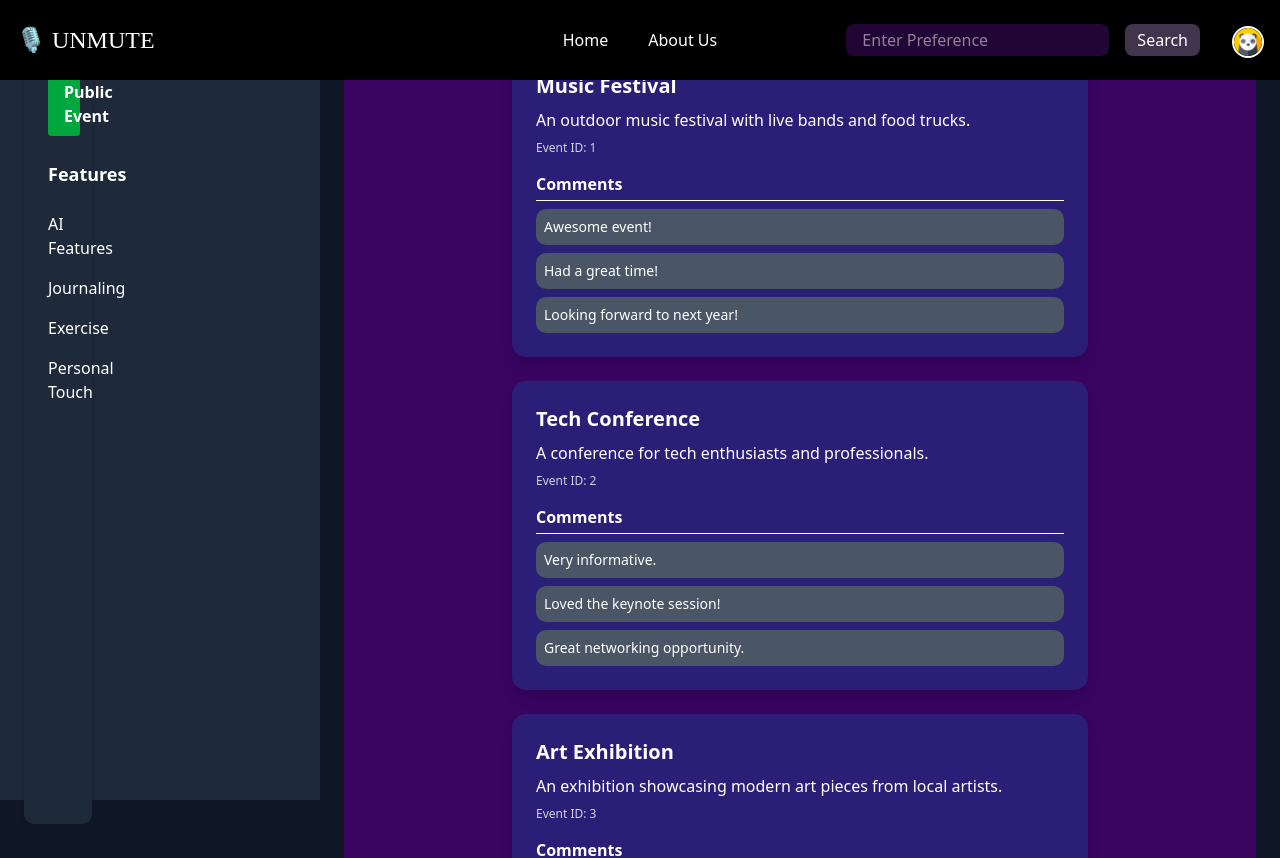
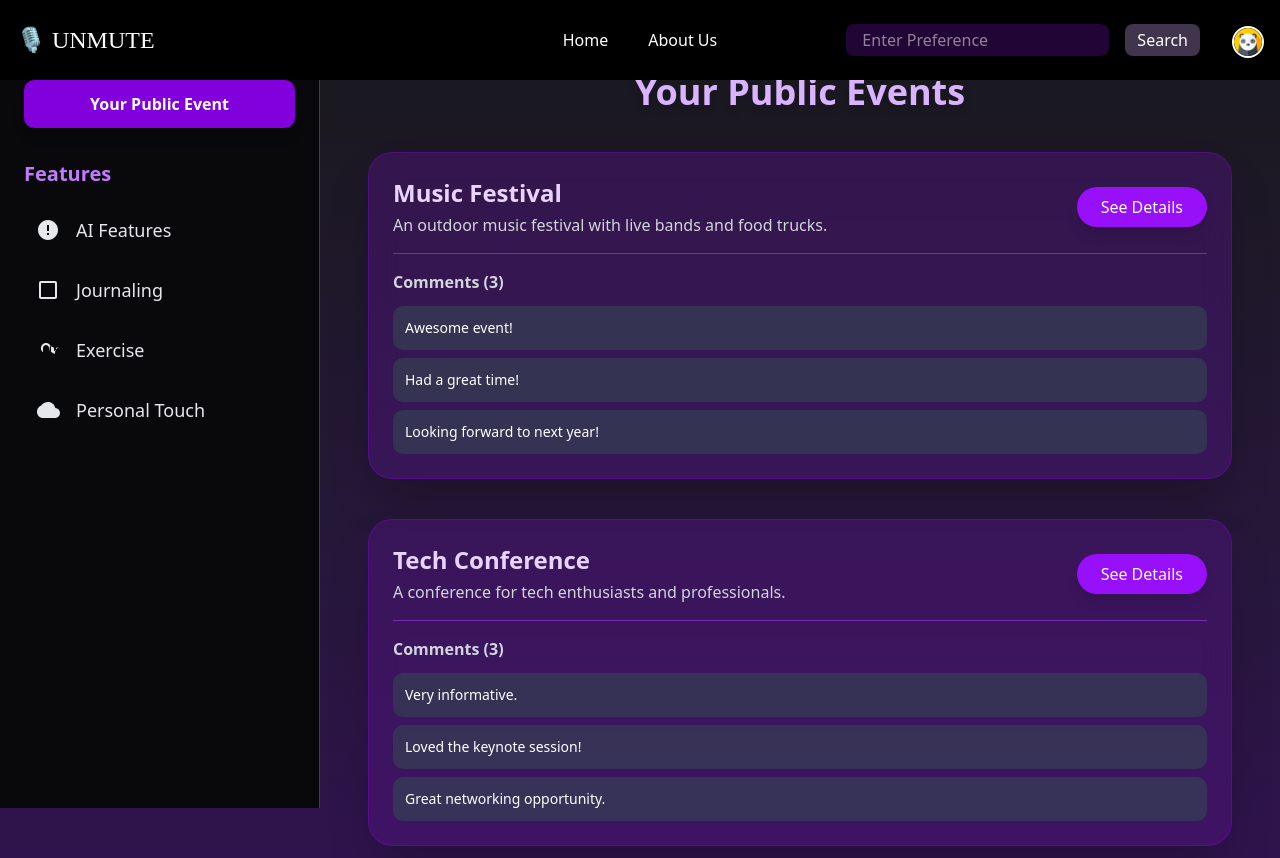
Before and after one commit to raunak300/MajorProject, a React (Vite) app in the folder Frontend/: page /public in a window 1280 px wide. Shown: the top 858 px of the page. Built offline with nearby package versions, Linux system fonts and the light colour scheme; no server answers; a web font is replaced by a local one.

Commit message:
changes UI

```diff
--- a/Frontend/src/Components/ContentPublic/PublicCard.jsx
+++ b/Frontend/src/Components/ContentPublic/PublicCard.jsx
@@ -1,4 +1,10 @@
 import React from 'react';
+import { motion, AnimatePresence } from 'framer-motion';
+const Icon = ({ path, viewBox = "0 0 24 24", className = "w-5 h-5" }) => (
+  <svg className={className} fill="currentColor" viewBox={viewBox} xmlns="http://www.w3.org/2000/svg">
+    <path d={path} />
+  </svg>
+);
 
 const PublicCard = () => {
   const events = [
@@ -23,32 +29,47 @@ const PublicCard = () => {
   ];
 
   return (
-        <div className="flex flex-col gap-6 p-6 bg-purple-950/90 min-h-screen">
+    <div className="flex flex-col gap-10 p-4">
+      <h1 className="text-3xl md:text-4xl font-extrabold text-purple-300 text-center drop-shadow-lg">Your Public Events</h1>
       {events.map((event) => (
-                <div
+        <motion.div
           key={event.VENT_ID}
-                    className="bg-blue-900/50 text-white p-6 rounded-xl shadow-lg w-2/3 mx-auto"
+          initial={{ opacity: 0, y: 20 }}
+          animate={{ opacity: 1, y: 0 }}
+          transition={{ duration: 0.5 }}
+          className="bg-purple-900/40 backdrop-blur-lg border border-purple-700/40 text-white p-6 rounded-3xl shadow-2xl w-full mx-auto transition-transform duration-300 hover:scale-[1.02]"
         >
-                    <div className="text-xl font-bold mb-2">{event.Title}</div>
-                    <div className="mb-2">{event.description}</div>
-                    <div className="text-xs opacity-80 mb-4">Event ID: {event.VENT_ID}</div>
+          <div className="flex flex-col md:flex-row md:items-center justify-between gap-4 mb-4">
             <div>
-                        <div className="font-bold mb-2 border-b border-white pb-1">Comments</div>
+              <div className="text-2xl font-bold text-purple-200">{event.Title}</div>
+              <p className="text-gray-300 mt-1">{event.description}</p>
+            </div>
+            <button className="bg-purple-600 hover:bg-purple-700 text-white font-medium py-2 px-6 rounded-full shadow-lg transition-colors duration-200 whitespace-nowrap">
+              See Details
+            </button>
+          </div>
+
+          <div className="border-t border-purple-500/50 pt-4 mt-4">
+            <div className="font-semibold text-gray-300 mb-3">Comments ({event.comments.length})</div>
             <div className="flex flex-col gap-2">
               {event.comments.map((cmt, idx) => (
-                                <div
+                <motion.div
                   key={idx}
-                                    className="bg-gray-600 p-2 rounded-lg text-sm"
+                  initial={{ opacity: 0, x: -10 }}
+                  animate={{ opacity: 1, x: 0 }}
+                  transition={{ duration: 0.3, delay: idx * 0.1 }}
+                  className="bg-gray-700/70 p-3 rounded-lg text-sm hover:bg-gray-600/80 transition-colors duration-200"
                 >
                   {cmt}
-                                </div>
+                </motion.div>
               ))}
             </div>
           </div>
-                </div>
+        </motion.div>
       ))}
     </div>
   );
 };
 
+
 export default PublicCard;
--- a/Frontend/src/Components/ContentPublic/PublicContent.jsx
+++ b/Frontend/src/Components/ContentPublic/PublicContent.jsx
@@ -1,13 +1,10 @@
-import React from 'react'
-import PublicCard from './PublicCard'
-import Sidebar from '../Sidebar'
+import PublicCard from "./PublicCard";
 const PublicContent = () => {
   return (
-    <div>
-        <PublicCard />
+    <div className="py-8">
+      <PublicCard />
+    </div>
+  );
+};
 
-    </div>
-  )
-}
-
-export default PublicContent
+export default PublicContent;
--- a/Frontend/src/Components/Sidebar.jsx
+++ b/Frontend/src/Components/Sidebar.jsx
@@ -1,20 +1,59 @@
 import React from 'react';
+import { useNavigate } from 'react-router-dom';
+
+const Icon = ({ path, viewBox = "0 0 24 24", className = "w-5 h-5" }) => (
+  <svg className={className} fill="currentColor" viewBox={viewBox} xmlns="http://www.w3.org/2000/svg">
+    <path d={path} />
+  </svg>
+);
 
 const Sidebar = () => {
+  const navigate = useNavigate();
+
   return (
-    <div className="bg-gray-800 text-white w-1/4 min-h-screen p-6 rounded-lg shadow-md flex flex-col gap-6">
+    <div className="bg-zinc-950 text-white h-full w-full p-6 flex flex-col gap-8 border-r border-purple-800 shadow-2xl">
+
       {/* Top Button */}
-      <button className="bg-green-600 hover:bg-green-500 text-white font-bold py-2 px-4 rounded">
+      <button className="bg-purple-700 hover:bg-purple-600 focus:outline-none focus:ring-2 focus:ring-purple-500 focus:ring-offset-2 focus:ring-offset-zinc-950 text-white font-semibold py-3 px-6 rounded-lg transition-all duration-300 transform hover:scale-105 shadow-lg">
         Your Public Event
       </button>
 
       {/* Feature Navigation */}
-      <div className="flex flex-col gap-4">
-        <h2 className="text-lg font-semibold mb-2">Features</h2>
-        <a href="#ai-features" className="hover:text-gray-300 cursor-pointer">AI Features</a>
-        <a href="#journaling" className="hover:text-gray-300 cursor-pointer">Journaling</a>
-        <a href="#exercise" className="hover:text-gray-300 cursor-pointer">Exercise</a>
-        <a href="#personal-touch" className="hover:text-gray-300 cursor-pointer">Personal Touch</a>
+      <div className="flex flex-col gap-2">
+        <h2 className="text-xl font-semibold text-purple-400 mb-2">Features</h2>
+
+        {/* Navigation Buttons with Icons */}
+        <button
+          onClick={() => navigate("/features")}
+          className="flex items-center gap-4 py-3 px-3 rounded-lg hover:bg-purple-900/40 transition-colors duration-200 group text-lg font-medium text-gray-200"
+        >
+          <Icon path="M12 2C6.48 2 2 6.48 2 12s4.48 10 10 10 10-4.48 10-10S17.52 2 12 2zm1 15h-2v-2h2v2zm0-4h-2V7h2v6z" className="w-6 h-6" />
+          <span className="group-hover:text-white transition-colors">AI Features</span>
+        </button>
+
+        <button
+          onClick={() => navigate("/journal")}
+          className="flex items-center gap-4 py-3 px-3 rounded-lg hover:bg-purple-900/40 transition-colors duration-200 group text-lg font-medium text-gray-200"
+        >
+          <Icon path="M19 3H5c-1.1 0-2 .9-2 2v14c0 1.1.9 2 2 2h14c1.1 0 2-.9 2-2V5c0-1.1-.9-2-2-2zm0 16H5V5h14v14z" className="w-6 h-6" />
+          <span className="group-hover:text-white transition-colors">Journaling</span>
+        </button>
+
+        <button
+          onClick={() => navigate("/exercise")}
+          className="flex items-center gap-4 py-3 px-3 rounded-lg hover:bg-purple-900/40 transition-colors duration-200 group text-lg font-medium text-gray-200"
+        >
+          <Icon path="M13 13.91V10c0-1.65-1.35-3-3-3s-3 1.35-3 3v4.18c-1.16-.62-2-1.85-2-3.32V10c0-2.76 2.24-5 5-5s5 2.24 5 5v3.91l4 2.11v-1.74c0-2.42 1.77-4.43 4.07-4.88L20 9.87V13h-2v-3.13l-4-2.11z" className="w-6 h-6" />
+          <span className="group-hover:text-white transition-colors">Exercise</span>
+        </button>
+
+        <button
+          onClick={() => navigate("/personal")}
+          className="flex items-center gap-4 py-3 px-3 rounded-lg hover:bg-purple-900/40 transition-colors duration-200 group text-lg font-medium text-gray-200"
+        >
+          <Icon path="M19.35 10.04C18.67 6.59 15.64 4 12 4c-2.82 0-5.3 1.42-6.71 3.55C3.3 7.96 1 10.79 1 14c0 3.31 2.69 6 6 6h12c2.76 0 5-2.24 5-5 0-2.64-2.05-4.78-4.65-4.96z" className="w-6 h-6" />
+          <span className="group-hover:text-white transition-colors">Personal Touch</span>
+        </button>
       </div>
     </div>
   );
--- a/Frontend/src/Pages/Public.jsx
+++ b/Frontend/src/Pages/Public.jsx
@@ -1,30 +1,28 @@
 import React from 'react';
 import Nav from '@/Components/Nav';
-import Footer from '@/Components/Footer';
 import PublicContent from '@/Components/ContentPublic/PublicContent';
 import Sidebar from '@/Components/Sidebar';
 
 const Public = () => {
   return (
-    <div className="bg-gray-900 min-h-screen flex flex-col">
-      {/* Navigation */}
+    <div className="bg-gradient-to-b from-zinc-900 to-purple-950 min-h-screen font-sans antialiased text-gray-100">
+
+      {/* Navigation - Always visible */}
       <Nav />
 
-      {/* Main Layout: Sidebar + Content */}
-      <div className="flex flex-1">
-        {/* Sidebar */}
-        <div className="w-1/4 bg-gray-800 p-6 sticky top-0 h-screen">
+      <div className="flex">
+        {/* Fixed Sidebar */}
+        <div className="hidden lg:block w-1/4 fixed top-14 left-0 h-[calc(102vh-4rem)] overflow-y-auto">
           <Sidebar />
         </div>
 
-        {/* Content Area */}
-        <div className="flex-1 p-6">
-          <PublicContent />
+        {/* Scrollable Public Content Area */}
+        <div className="flex-1 lg:ml-1/4 overflow-y-auto px-4 py-6 md:px-8" style={{ marginLeft: '25%' }}>
+          <div className="max-w-4xl mx-auto space-y-10">
+            <PublicContent />
+          </div>
         </div>
       </div>
-
-      {/* Footer */}
-      <Footer />
     </div>
   );
 };
```
Also changed, not shown: 1 other file (tests, documents, lock files or other folders). Lines whose indentation alone changed are shown as unchanged.
